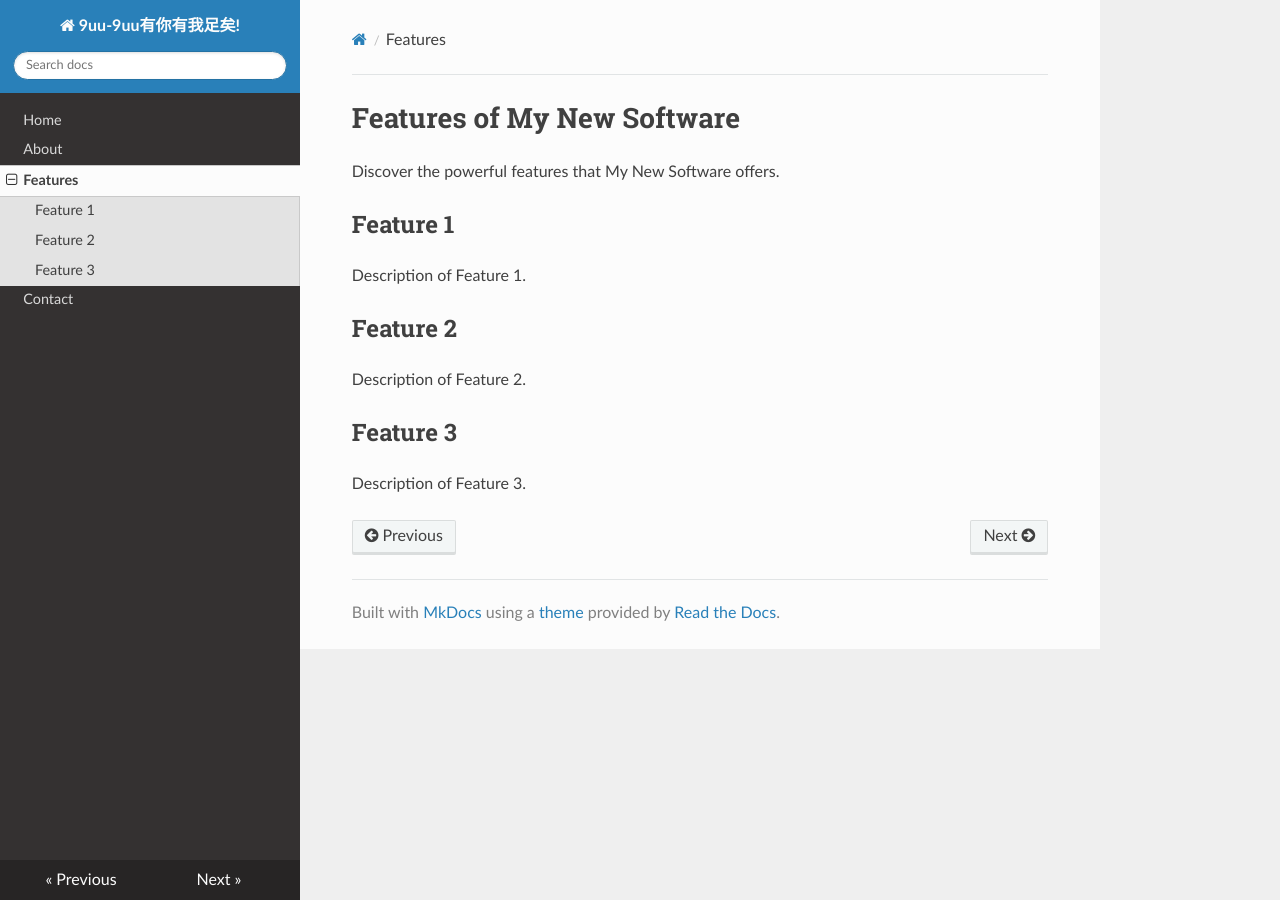
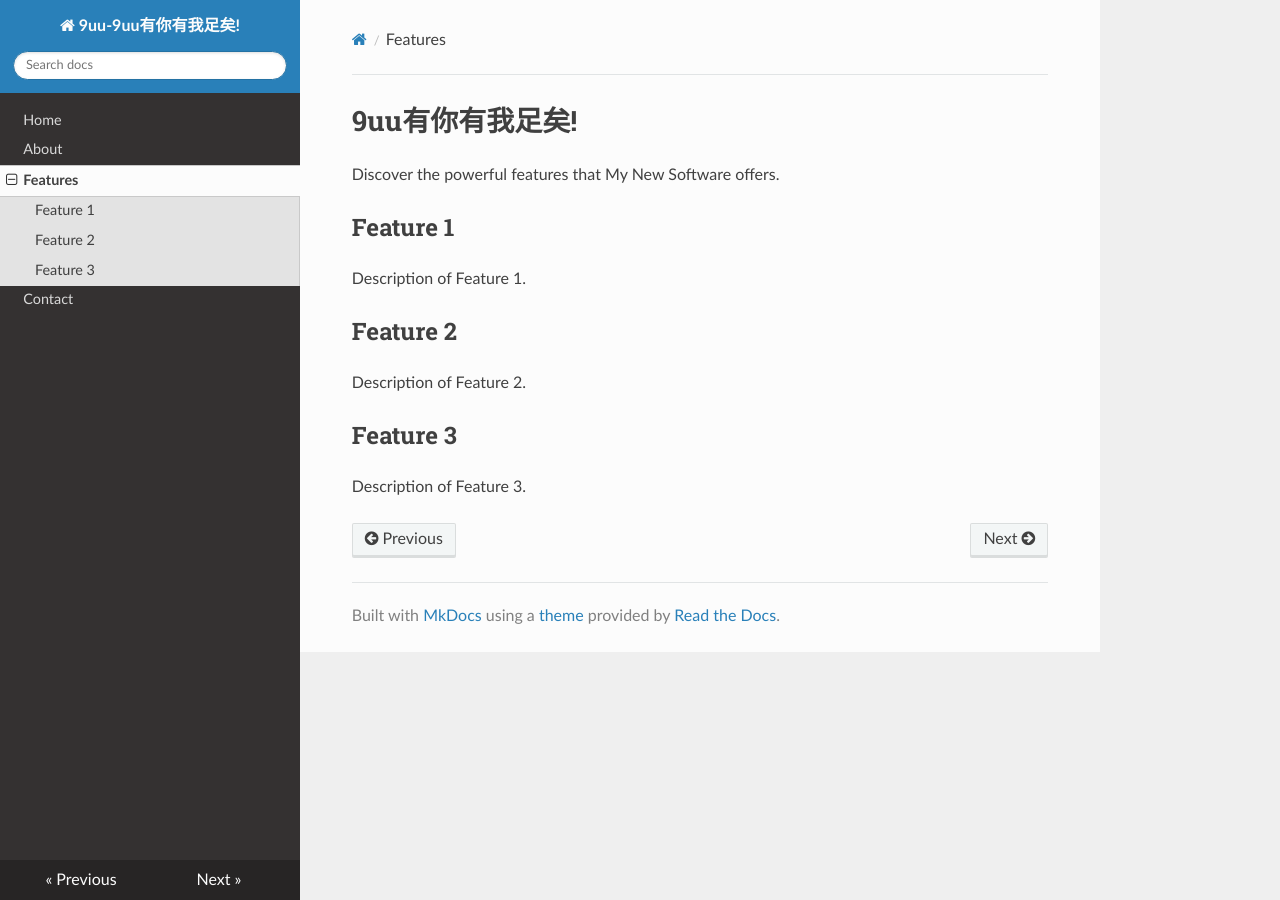
Before and after one commit to jmcoms/111, an MkDocs documentation site: the page built from docs/features.md, in a window 1280 px wide. Built offline with MkDocs 1.6.1, drawn with Linux system fonts in a browser that asks for light colours; nearby versions of some CDN libraries.

Commit message:
Update features.md

```diff
--- a/docs/features.md
+++ b/docs/features.md
@@ -1,4 +1,4 @@
-# Features of My New Software
+# 9uu有你有我足矣!
 
 Discover the powerful features that My New Software offers.
 
```
